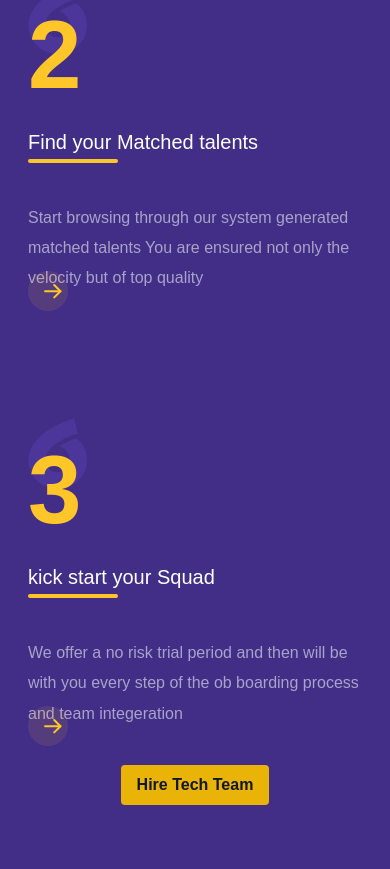
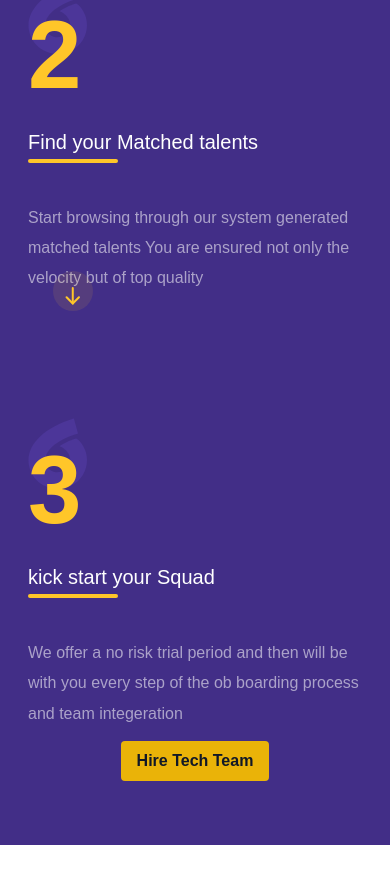
Before and after one commit to nath2006/Magang-FE-Reactjs, a React (Create React App) app: page / in a window 390 px wide. Shown: the part 3352-4221 px from the top of the page. After the commit the page ends 4197 px from the top, so only its background shows below. Built offline with nearby package versions, Linux system fonts and the light colour scheme.

Commit message:
solved right-row

```diff
--- a/src/Components/Steps/Steps.jsx
+++ b/src/Components/Steps/Steps.jsx
@@ -53,9 +53,9 @@ const Steps = () => {
                                 with you every step of the ob boarding process and team
                                 integeration
                                 </p>
-                                <div className="right-arrow">
+                                {/* <div className="right-arrow">
                                     <img src={RightArrow} alt="Right arrow"></img>
-                                </div>
+                                </div> */}
                             </li>
                         </ul>
                         <div className="button">
--- a/src/Components/Steps/styles.css
+++ b/src/Components/Steps/styles.css
@@ -59,9 +59,9 @@ img, svg {
 }
 
 .steps-ul .col .right-arrow {
-
-    right: -50px;
-    top: 50%;
+    position: absolute;
+    right: 0px;
+    top: 45%;
     width: 40px;
     height: 40px;
     margin-top: -25px;
@@ -72,6 +72,7 @@ img, svg {
     line-height: 40px;
 }
 
+
 .button {
     padding: 0px 12px;
 }
@@ -80,4 +81,13 @@ img, svg {
     padding: 13px 30px;
 }
 
-@media (min-d)
+
+@media (max-width: 786px){
+    .steps-ul .col .right-arrow {
+        transform: rotate(90deg);
+        position: relative;
+        left: 25px;
+        right: auto;
+        top: auto;
+        }
+    }
```
